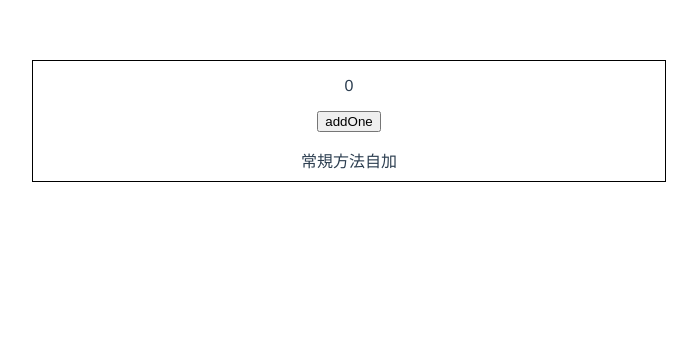
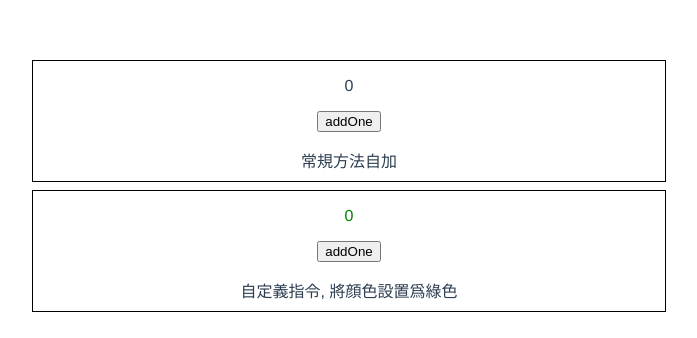
Before and after one commit to wanmaoor/Vuedemo-2, a Vue app: page / in a window 1280 px wide. Shown: the top 338 px of the page, without its empty margins (291-988 px from the left). Built offline with nearby package versions, Linux system fonts and the light colour scheme.

Commit message:
使用自定義指令directive

```diff
--- a/src/App.vue
+++ b/src/App.vue
@@ -2,17 +2,22 @@
   <div id="app">
     <section>
       <AddOne />
+    </section>
+    <section>
+      <Directive />
     </section>
   </div>
 </template>
 
 <script>
 import AddOne from  "./components/AddOne";
+import Directive from "./components/Vue.directive"
 
 export default {
   name: "App",
   components: {
-    AddOne
+    AddOne,
+    Directive
   }
 };
 </script>
--- /dev/null
+++ b/src/components/Vue.directive.vue
@@ -0,0 +1,34 @@
+<template>
+  <div>
+    <p v-color="color">{{num}}</p>
+    <button @click="addOne">addOne</button>
+    <p>自定義指令, 將顔色設置爲綠色</p>
+  </div>
+</template>
+
+<script>
+	export default {
+		name: "AddOne",
+		data(){
+			return {
+				num: 0,
+        color: 'green'
+			}
+		},
+		methods: {
+			addOne(){
+        this.num++
+			}
+		},
+		//自定义指令
+		directives: {
+			color(el, binding){
+				el.style = `color: ${binding.value}`
+      }
+		}
+	}
+</script>
+
+<style scoped>
+
+</style>
```
